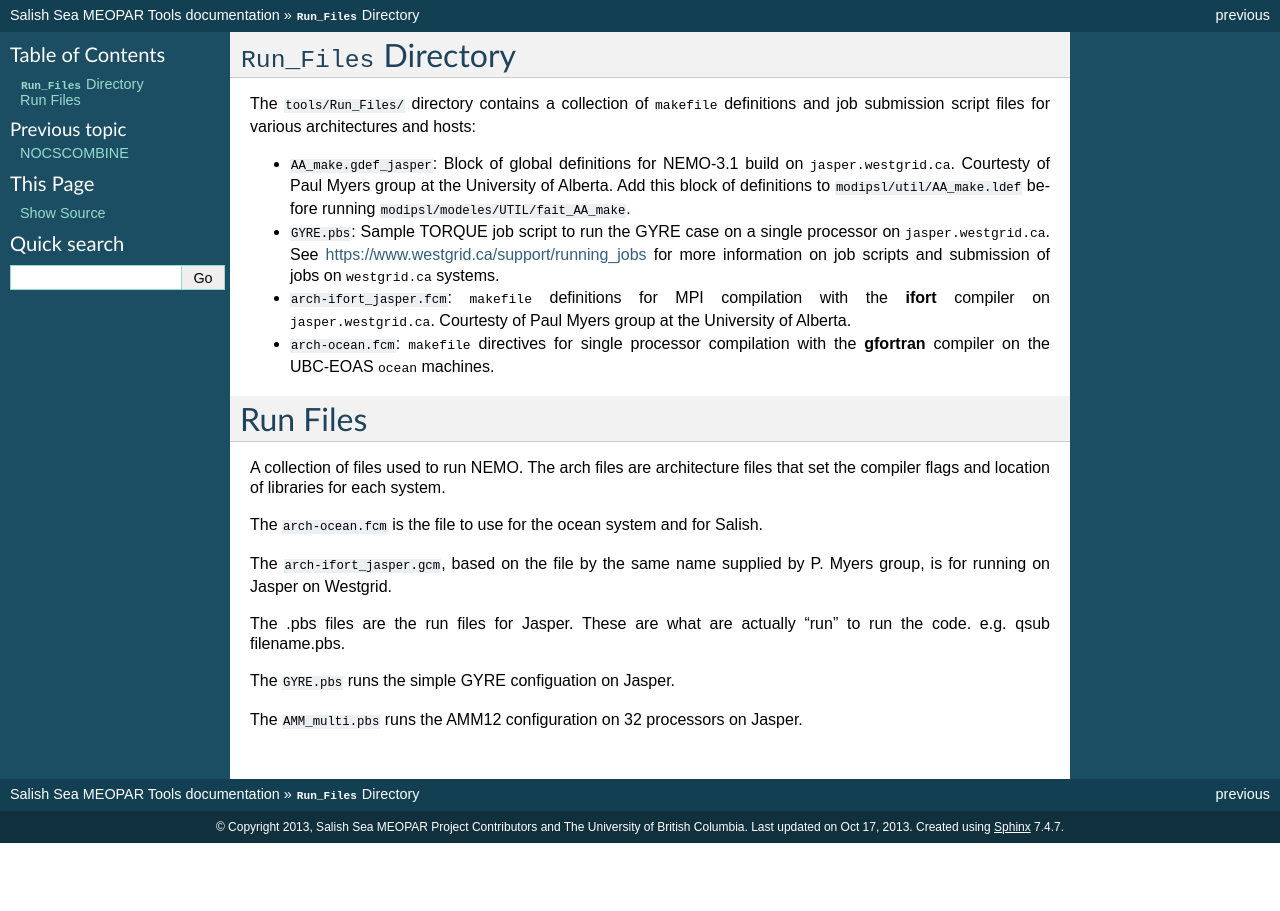
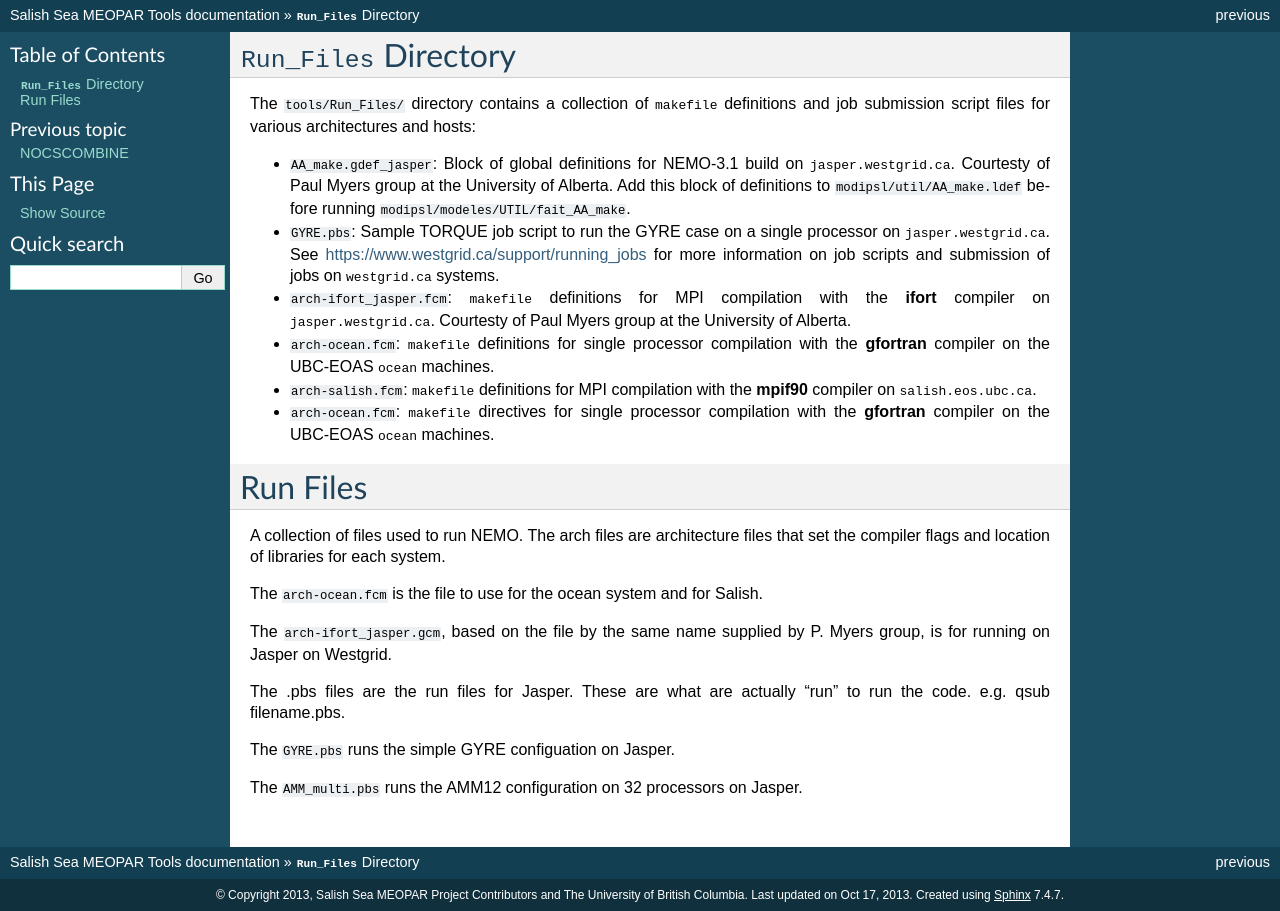
Before and after one commit to SalishSeaCast/tools, a Sphinx documentation site: the page built from docs/Run_Files/index.rst, in a window 1280 px wide. Built offline with Sphinx 7.4.7, drawn with Linux system fonts in a browser that asks for light colours.

Commit message:
Add `arch-salish.fcm` makefile definitions.

```diff
--- a/docs/Run_Files/index.rst
+++ b/docs/Run_Files/index.rst
@@ -14,6 +14,9 @@ The :file:`tools/Run_Files/` directory contains a collection of :kbd:`makefile`
 * :file:`arch-ifort_jasper.fcm`: :kbd:`makefile` definitions for MPI compilation with the :command:`ifort` compiler on :kbd:`jasper.westgrid.ca`.
   Courtesty of Paul Myers group at the University of Alberta.
 
+* :file:`arch-ocean.fcm`: :kbd:`makefile` definitions for single processor compilation with the :command:`gfortran` compiler on the UBC-EOAS :kbd:`ocean` machines.
+
+* :file:`arch-salish.fcm`: :kbd:`makefile` definitions for MPI compilation with the :command:`mpif90` compiler on :kbd:`salish.eos.ubc.ca`.
 * :file:`arch-ocean.fcm`: :kbd:`makefile` directives for single processor compilation with the :command:`gfortran` compiler on the UBC-EOAS :kbd:`ocean` machines.
 *********
 Run Files
```
Also changed, not shown: 1 other file.
